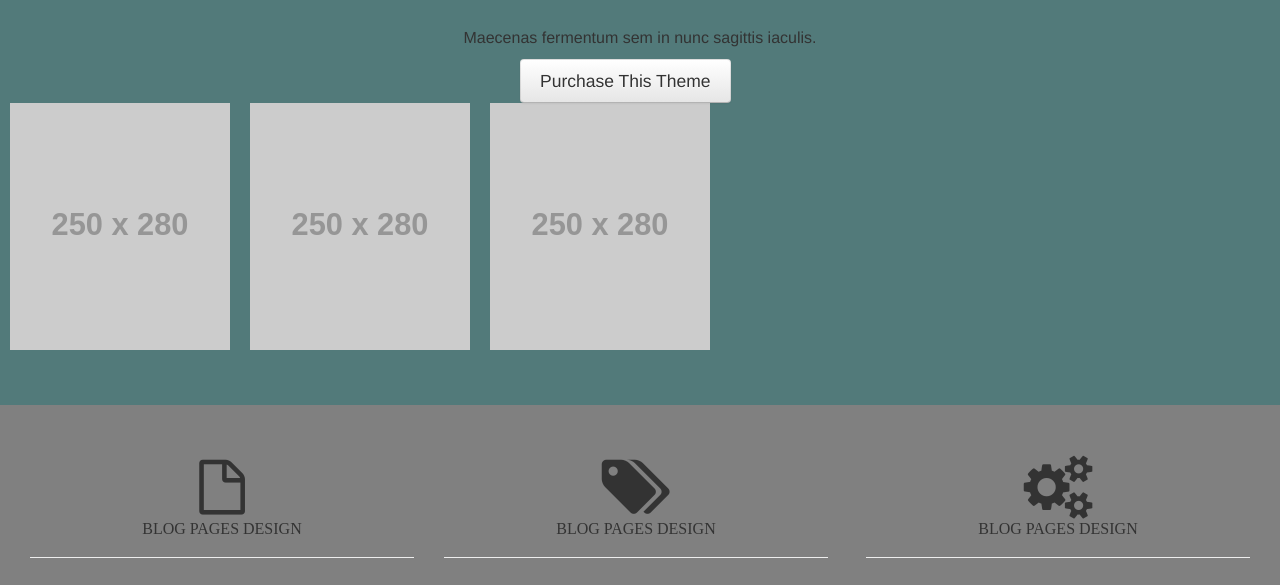
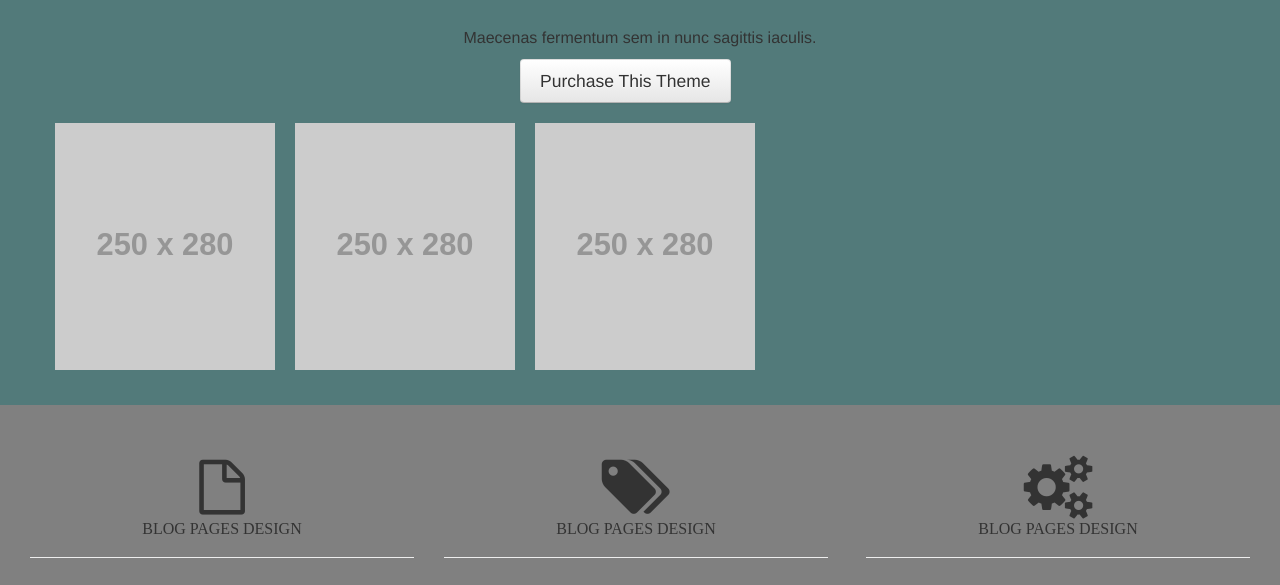
Before and after one commit to safiye/boots, a plain HTML site: page index.html in a window 1280 px wide. Shown: the part 213-798 px from the top of the page. Drawn offline with Linux system fonts and the light colour scheme; placeholder pictures from the web are drawn by us.

Commit message:
recent-item updates

```diff
--- a/index.html
+++ b/index.html
@@ -35,21 +35,21 @@
 
         </div>
 	<div class="rows">
-	 <ul class="thumbnails">
+	 <ul class="rows-img">
 		  <div class="span3">
-			<a href="#" >
+
 			<img src="http://placehold.it/250x280"/>
-			</a>
+
 		  </div>
 		  <div class="span3">
-			<a href="#" >
+
 			<img src="http://placehold.it/250x280"/>
-			</a>
+
 		  </div>
 		  <div class="span3">
-			<a href="#" >
+
 			<img src="http://placehold.it/250x280"/>
-			</a>
+
 		  </div>
 
 		</ul>
```
